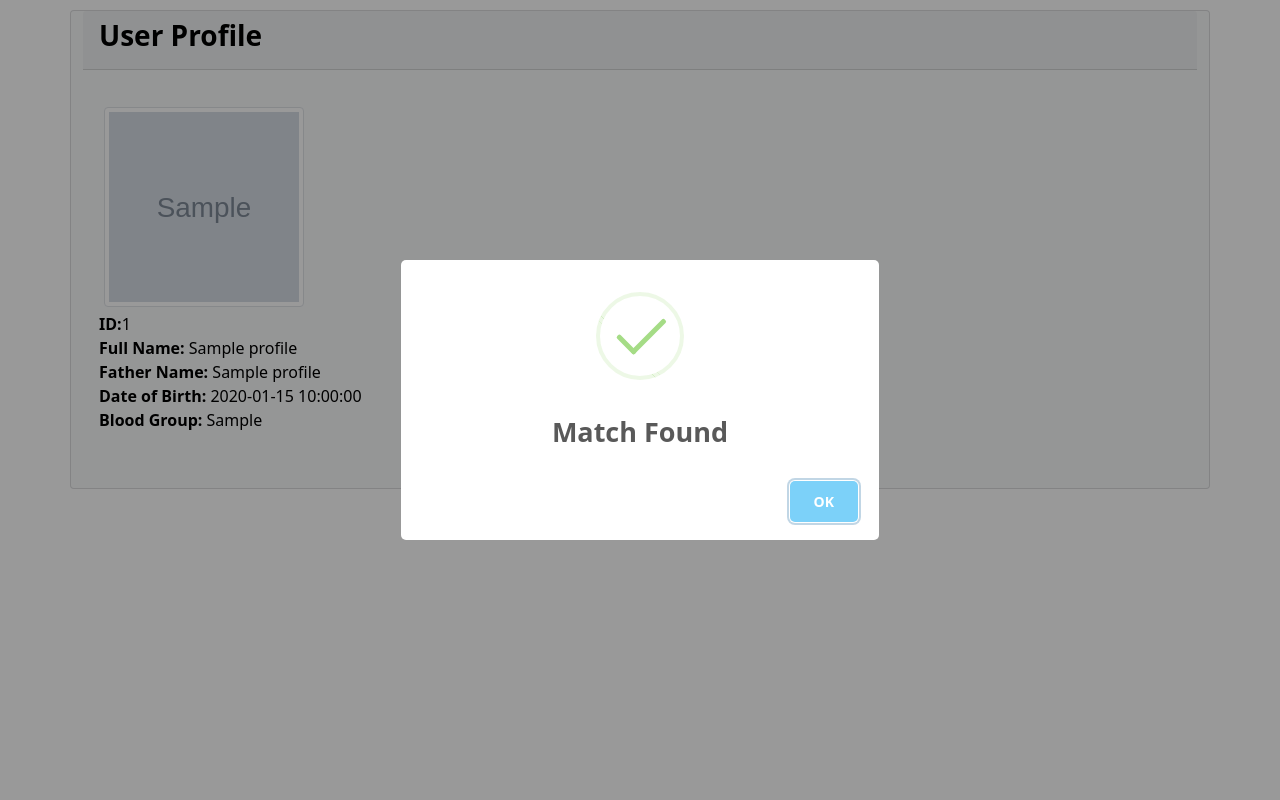
After one commit to Swati-Singh-135/Ear-Biometric-Plus-GUI, a Flask app: template templates/profile.html in a window 1280 px wide. The commit adds this page. Run offline with Flask 3, Linux system fonts and the light colour scheme; the template is opened without the code that fills it: most values are stand-ins (such as "Sample title", 1, 10 or a date in 2020); grey boxes marked "Sample" are stand-in pictures.

Commit message:
User Profile Added

```diff
--- a/server.py
+++ b/server.py
@@ -11,7 +11,7 @@ def findPerson(fv):
     for item in collection.find():
         if compareEar(fv,item['fv'],a=0.1)>85:
             return item
-    return -1
+    return None
 
 
 
@@ -56,8 +56,9 @@ def register():
                 'profileImg': profile_url,
                 'fatherName':fathername,
                 'dob': dob.strftime("%d/%m/%Y"),
-                'bloodgroup':bloodgroup,
-                'fv': ear['fv']
+                'bloodGroup':bloodgroup,
+                'fv': ear['fv'],
+                'shape':ear['shape']
             })
             return render_template('registration.html',form=form, profile_url=profile_url, ear_url=ear_url,isRegister=True)
         except:
@@ -72,19 +73,21 @@ def register():
 @app.route('/authenticate', methods=['GET','POST'])
 def authenticate():
     form = AuthForm()
-    ear=None
     if form.validate_on_submit():
         filename = photos.save(form.earphoto.data)
         # print('upload/'+filename)
 
         try:
             ear = getFvAndShape('uploads/'+filename)
-            return render_template('auth.html',form=form, ear=ear)
+            print('1')
+            profile = findPerson(ear['fv'])
+            print('2')
+            return render_template('profile.html', profile=profile)
         except:
             print("Anonymous Ear Image")
             form.earphoto.errors.append("Not able to scan ear properly. Try again with other image.")
 
-    return render_template('auth.html',form=form, ear=ear)
+    return render_template('auth.html',form=form)
 
 if __name__ == '__main__':
     # collection.insert_one({'name':'prasant','marks':100})
--- /dev/null
+++ b/templates/profile.html
@@ -0,0 +1,81 @@
+{% extends "base.html" %}
+
+
+{%block title%}User Profile{%endblock%}
+
+
+
+{%block head%}
+{{ super() }}
+{%endblock%}
+
+
+{%block content%}
+<div class="container">
+    <div class="row justify-content-center align-items-center">
+        {% if profile %}
+        <script>
+            swal("Match Found", "", "success");
+        </script>
+        <div class="card text-black bg-light" style="width:100%;">
+            <div class="card-header"><h3><b>User Profile</b></h3></div>
+            <div class="card-body">
+              <p class="card-text">
+                <div class="">
+                    <img
+                      src = {{ profile['profileImg'] }}
+                      class="img-thumbnail"
+                      id="pimageo"
+                      style="height: 200px; width: 200px; margin:5px;"
+                    />
+                </div>
+                <b>ID:</b>{{ profile['id']}} <br>
+                <b>Full Name: </b>{{ profile['name']}} <br>
+                <b>Father Name: </b>{{ profile['fatherName']}} <br>
+                <b>Date of Birth: </b>{{ profile['dob']}} <br>
+                <b>Blood Group:</b> {{ profile['bloodGroup']}} <br>
+                <br>
+                <!-- <b>Feature Vector 1: (angle between reference_Line_1 joining reference point and normal intersection point on the outer edge)</b>
+                <br>
+                {{profile['fv'][0]}}
+                <br>
+                <br>
+                <b>Feature Vector 2: (angle between reference_line_2 joining reference point and normal intersection point on the outer edge)</b>
+                <br>
+                {{profile['fv'][1]}}
+                <br>
+                <br>
+                <b>Ear Category:</b>{{profile['shape']+1}} -->
+              </p>
+            </div>
+        </div>
+        {% endif %}
+        {% if not profile%}
+        <script>
+            swal("Match not found", "Please contact admin to register", "error");
+        </script>
+        {% endif %}
+    </div>
+</div>
+<script>
+    function updateEar(){
+        var selectedFile = document.getElementById("earimage").files[0];
+        var img = document.getElementById('earimageo')
+
+        var reader = new FileReader();
+        reader.onload = function(){
+            img.src = this.result
+        }
+        reader.readAsDataURL(selectedFile);
+    }
+
+    document.getElementById("earimage").addEventListener("change", updateEar);
+
+</script>
+{%endblock%}
+
+
+
+{%block footer%}
+{{ super() }}
+{%endblock%}
```
Also changed, not shown: templates/auth.html (+1 -22 lines).
